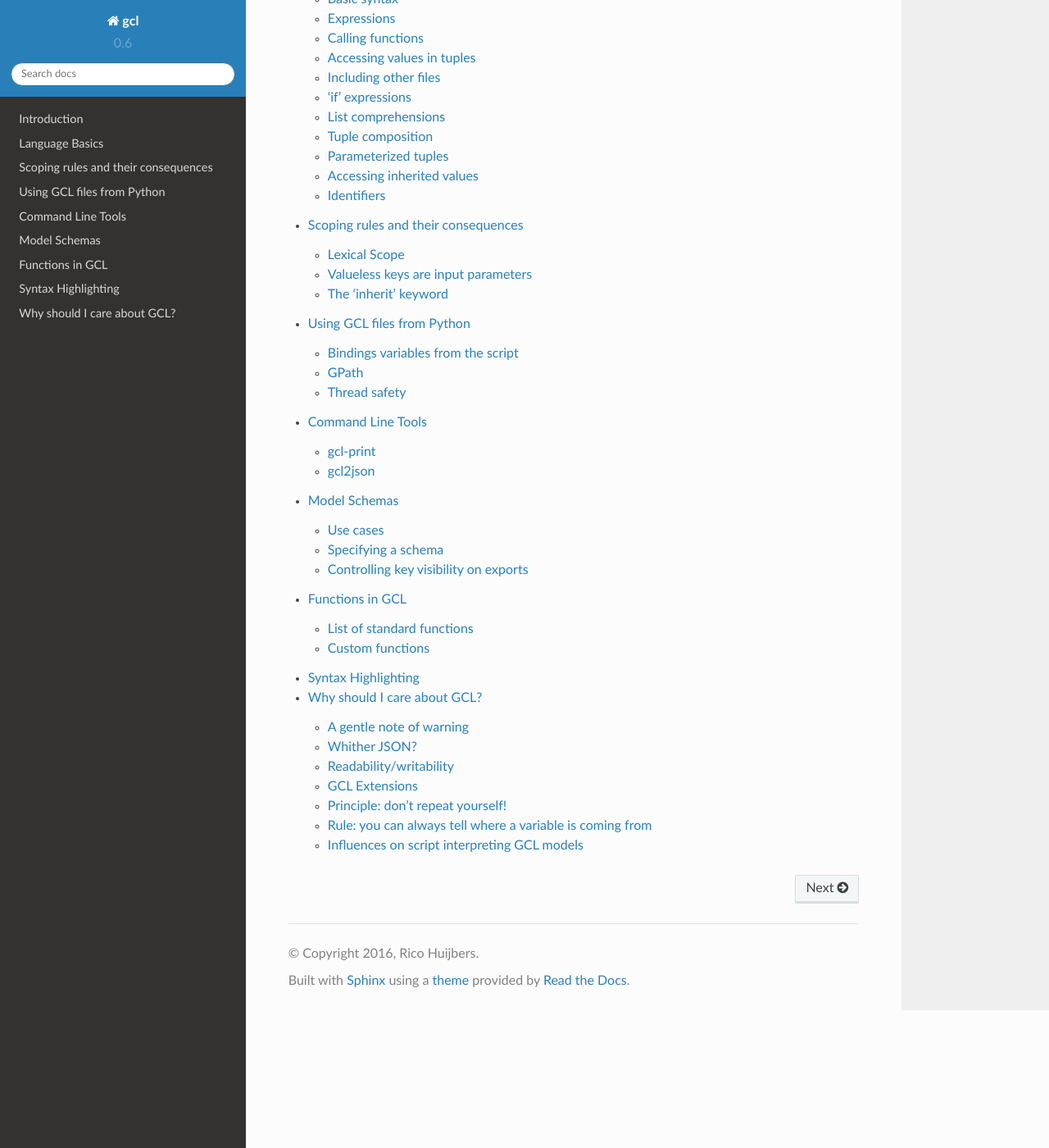
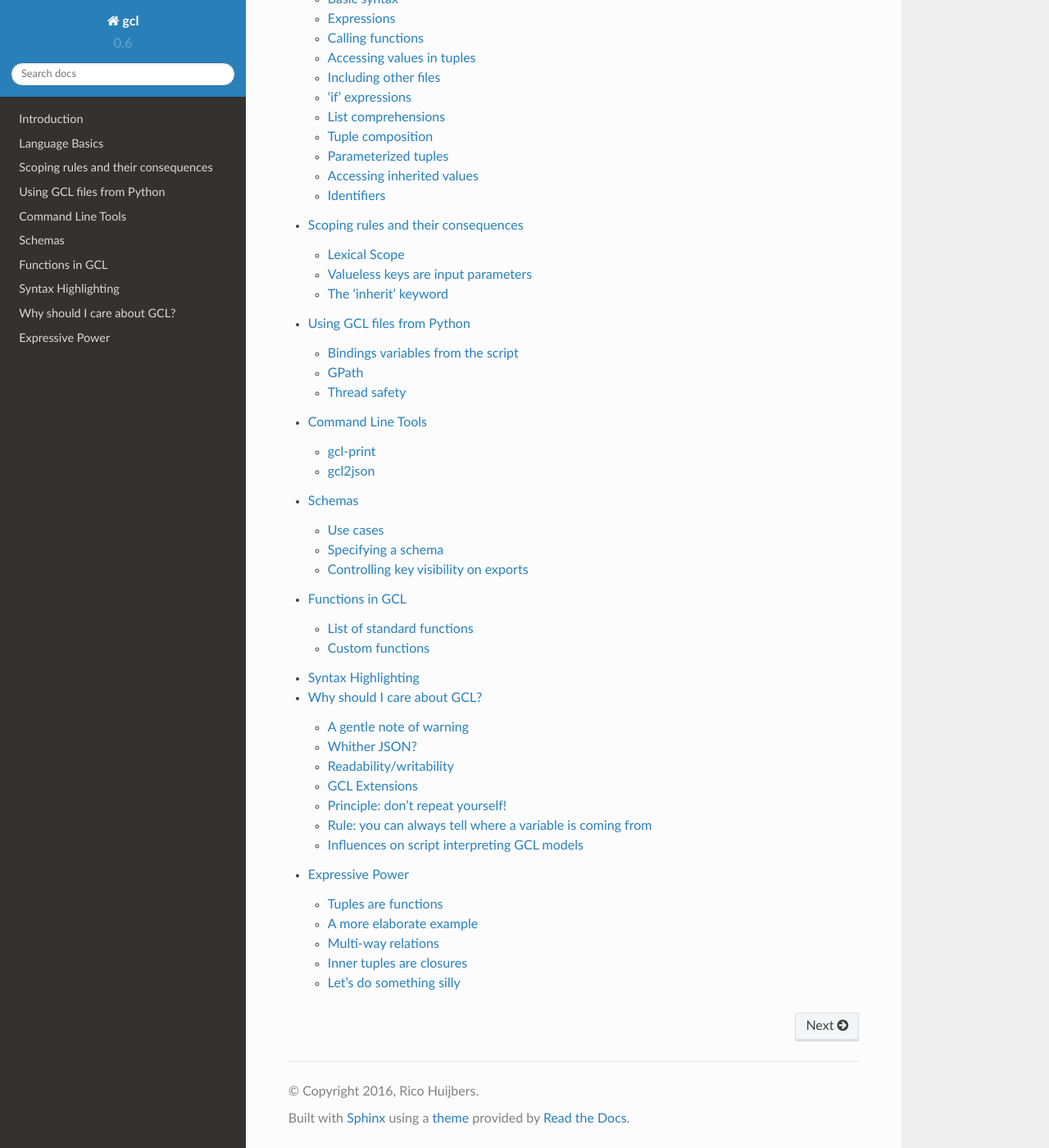
Before and after one commit to rix0rrr/gcl, a Sphinx documentation site: the page built from docs/source/index.rst, in a window 1280 px wide and 1400 px high, scrolled down 377 px. Shown: the whole window at 82% size. Built offline with Sphinx 7.4.7 and the Read the Docs theme 2.0.0, drawn with Linux system fonts in a browser that asks for light colours; some of the changed lines change nothing that is shown.

Commit message:
Add docs section about Turing Completeness, and silly demo

```diff
--- /dev/null
+++ b/docs/source/expressive_power.md
@@ -0,0 +1,273 @@
+Expressive Power
+================
+
+It's the eternal problem of a DSL intended for a limited purpose: such a
+language then gets more and more features, to gain more and more expressive
+power, until finally the language is fully generic and any computable function
+can be expressed in it.
+
+> "In a heart beat, you're Turing complete!" -- Felienne Hermans
+
+Not by design but by accident, GCL is actually one of those Turing complete
+languages. It wasn't the intention, but because of the abstractive power of
+tuples, lazy evaluation and recursion, GCL actually maps pretty closely onto the
+Lambda Calculus, and is therefore also Turing complete.
+
+Having said that, you should definitely not feel encouraged to (ab)use the
+Turing completeness to do calculations inside your model. That is emphatically
+_not_ what GCL was intended for. This section is more of an intellectual
+curiosity, and should be treated as such.
+
+Tuples are functions
+--------------------
+
+Tuples map very nicely onto functions; they can have any number of input and
+output parameters. Of course, all of this is convention. But you can see how
+this would work as I define the mother of all recursive functions, the Fibonacci
+function:
+
+    fib = {
+        n;
+        n1 = n - 1;
+        n2 = n - 2;
+        value = if n == 0 then 0
+           else if n == 1 then 1
+           else (fib { n = n1 }).value + (fib { n = n2 }).value;
+    };
+
+    fib8 = (fib { n = 8 }).value;
+
+And then:
+
+    $ gcl-print fib.gcl fib8
+
+    fib8
+    21
+
+Hooray! Arbitrary computation through recursion!
+
+A more elaborate example
+------------------------
+
+Any time you need a particular function, you can inject it from Python, _or_ you
+could just write it directly in GCL. Need `string.join`? Got you covered:
+
+    string_join = {
+        list;
+        i = 0;            # Hey, they're default arguments!
+        sep = ' ';
+
+        next_i = i + 1;
+        suffix = (string_join { inherit list sep; i = next_i }).value;
+        my_sep = if i > 0 then sep else '';
+
+        value = if has(list, i) then my_sep + list(i) + suffix else '';
+    };
+
+    praise = (string_join { list = ['Alonzo','would','be','proud']; }).value;
+
+We make use of the lazy evaluation property here to achieve readability by
+giving names to subparts of the computation: the key `suffix` actually only
+makes sense if we're not at the end of the list yet, but we can give that
+calculation a name anyway. The expression will only be evaluated when we pass
+the `has(list, i)` test.
+
+Multi-way relations
+------------------
+
+Because all keys are lazily evaluated and can be overridden, we can also encode
+relationships between input and output parameters in both directions. The
+_caller_ of our relation tuple can then determine which value they need. For
+example:
+
+    Pythagoras = {
+        a = sqrt(c * c - b * b);
+        b = sqrt(c * c - a * a);
+        c = sqrt(a * a + b * b);
+    }
+
+Right now we have a complete relationship between all values. Obviously, we
+can't evaluate any field because that will yield an infinite recursion. But we
+_can_ supply any two values to calculate the remaining one:
+
+    (Pythagoras { a = 3; b = 4}).c    # 5
+
+    (Pythagoras { a = 5; c = 13}).b   # 12
+
+
+Inner tuples are closures
+-------------------------
+
+Just as tuples correspond to functions, nested tuples correspond to closures,
+as they have a reference to the parent tuple at the moment it was evaluated.
+
+For example, we can make a partially-applied tuple represents the capability of returning elements
+from a matrix:
+
+    Matrix = {
+        matrix;
+
+        getter = {
+            x; y;
+            value = matrix y x;
+        };
+    };
+
+    PrintSquare = {
+        getter;
+        range = [0, 1, 2];
+
+        value = [[ (getter { inherit x y }).value for x in range] for y in range];
+    };
+
+    my_matrix = Matrix {
+        matrix = [
+            [8, 6, 12, 11, -3],
+            [20, 6, 8, 7, 7],
+            [9, 83, 8, 8, 30],
+            [3, 1, 20, -1, 21]
+        ];
+    };
+
+    top_left = (PrintSquare { getter = my_matrix.getter }).value;
+
+
+Let's do something silly
+------------------------
+
+Let's do something very useless: let's implement the Game of Life in GCL using
+the techniques we've seen so far!
+
+Our GCL file is going to load the current state of a board from a file and compute the next state of
+the board--after applying all the GoL rules--into some output variable. If we then use a simple bash
+script to pipe that output back into the input file, we can repeatedly invoke GCL to get some
+animation going!
+
+We'll make use of the fact that we can `include` JSON files directly, and that we can use `gcl2json`
+to write some key back to JSON again.
+
+Let's represent the board as an array of strings. That'll print nicely, which is
+convenient because we don't have to invest a lot of effort into rendering. For example:
+
+    [
+      "............x....",
+      "...x.............",
+      "....x.......xxx..",
+      "..xxx.......x....",
+      ".............x...",
+      ".................",
+      ".................",
+      "...x.x..........."
+    ]
+
+First we'll make a function to make ranges to iterate over.
+
+    # (range { n = 5 }).value == [0, 1, 2, 3, 4]
+    range = {
+        n; i = 0;
+
+        next_i = i + 1;
+        value = if i < n then [i] + (range { i = next_i; inherit n }).value else [];
+    };
+
+Then we need a function to determine liveness. We'll expect a list of chars, either 'x' or '.', and
+output another char.
+
+    # (liveness { me = 'x'; neighbours = ['x', 'x', 'x', '.', '.', '.'] }).next == 'x'
+    liveness = {
+        me; neighbours;
+
+        alive_neighbours = sum([1 for n in neighbours if n == 'x']);
+        alive = (me == 'x' and 2 <= alive_neighbours and alive_neighbours <= 3)
+            or (me == '.' and alive_neighbours == 3);
+        next = if alive then 'x' else '.';
+    };
+
+On to the real meat! Let's find the neighbours of a cell given some coordinates:
+
+    find_neighbours = {
+        board; i; j;
+
+        cells = [
+            cell { x = i - 1; y = j - 1 },
+            cell { x = i;     y = j - 1 },
+            cell { x = i + 1; y = j - 1 },
+            cell { x = i - 1; y = j     },
+            cell { x = i + 1; y = j     },
+            cell { x = i - 1; y = j + 1 },
+            cell { x = i;     y = j + 1 },
+            cell { x = i + 1; y = j + 1 }
+        ];
+
+        chars = [c.char for c in cells];
+
+        # Helper function for accessing cells
+        cell = {
+            x; y;
+
+            H = len board;
+            my_y = ((H + y) % H);
+            W = len (board my_y);
+            char = board (my_y) ((W + x) % W);
+        }
+    };
+
+Now we can simply calculate the next state of the board given an input board:
+
+    next_board = {
+        board;
+
+        rows = (range { n = len board }).value;
+        value = [(row { inherit j }).value for j in rows];
+
+        row = {
+            j;
+
+            cols = (range { n = len board(j) }).value;
+            chars = [(cell { inherit i }).value for i in cols];
+            value = join(chars, '');
+
+            cell = {
+                i;
+                neighbours = (find_neighbours { inherit board i j }).chars;
+                me = board j i;
+                value = (liveness { inherit me neighbours }).next;
+            };
+        };
+    };
+
+We've got everything! Now it's just a matter of tying the input and output together:
+
+    input = {
+        board = include 'board.json';
+    };
+
+    output = {
+        board = (next_board { board = input.board }).value;
+    };
+
+That's it! We've got everything we need! Test whether everything is working by running:
+
+    $ gcl2json -r output.board game_of_life.gcl output.board
+
+That should show the following:
+
+    [
+      "....x............",
+      "............x....",
+      "..x.x.......xx...",
+      "...xx.......x.x..",
+      "...x.............",
+      ".................",
+      ".................",
+      "................."
+    ]
+
+Hooray, it works!
+
+For kicks and giggles, we can turn this into an animation by using `watch`, which will
+run the same command over and over again and show its output:
+
+    $ watch -n 0 'gcl2json -r output.board game_of_life.gcl output.board | tee board2.json; mv board2.json board.json'
+
+Fun, eh? :)
--- a/docs/source/index.rst
+++ b/docs/source/index.rst
@@ -20,3 +20,4 @@ Contents:
    standard_functions
    editing
    motivation
+   expressive_power
--- a/docs/source/schemas.md
+++ b/docs/source/schemas.md
@@ -1,5 +1,5 @@
-Model Schemas
-=============
+Schemas
+=======
 
 When working in a larger project, when multiple people are involved, as many
 automatic sanity checks should be added to a code base as possible. Static
@@ -37,11 +37,11 @@ Schema specification for scalars looks like this:
     Human = {
         hands : required int;
         fingers = 5 * hands;
-    }
+    };
 
     lancelot = Human {
         hands = 2;
-    }
+    };
 
 When mixing the tuple `Human` into another tuple, a value for `hands` must be
 specified, and it must be an integer. Failing to provide that key will throw an
```
Also changed, not shown: 3 other files.
